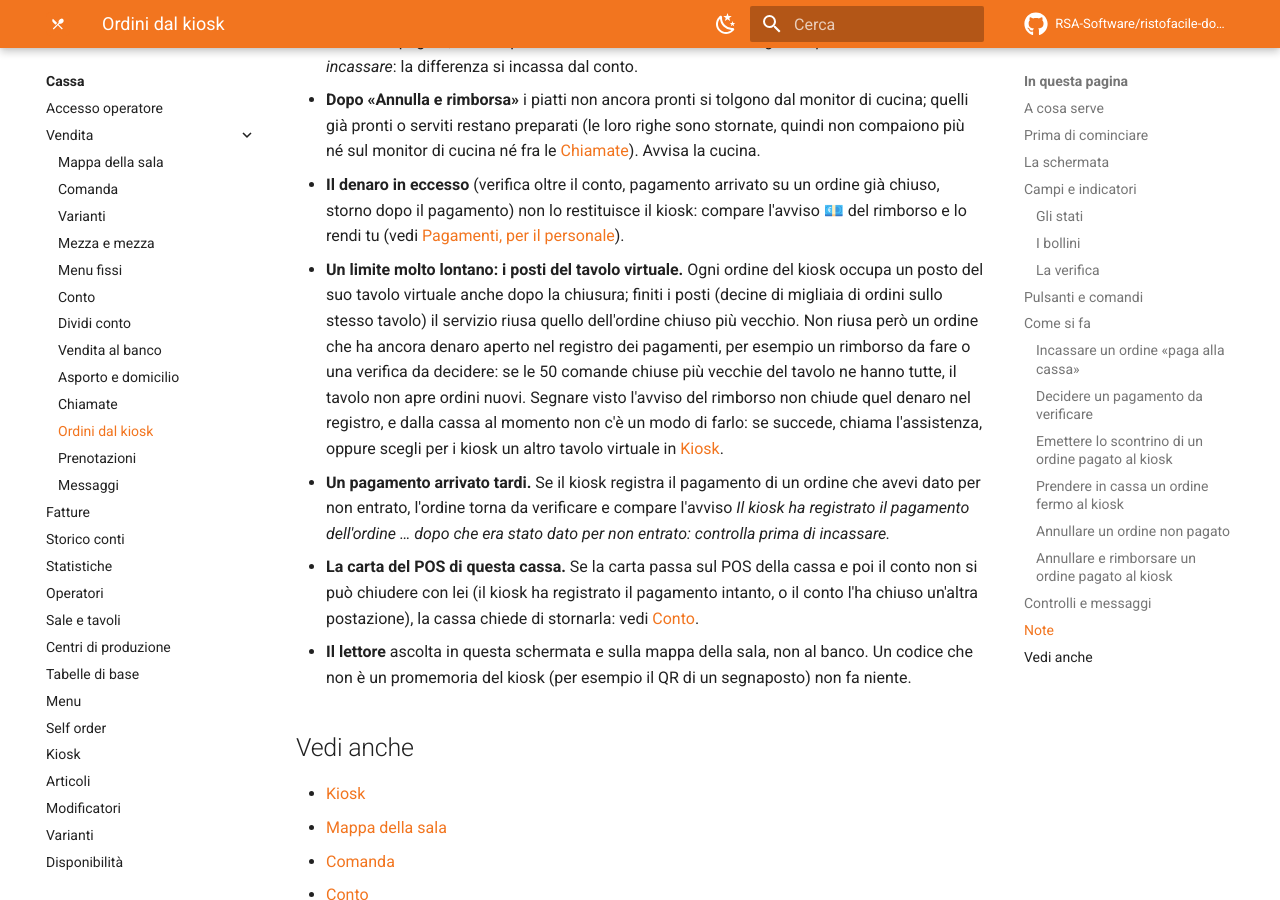
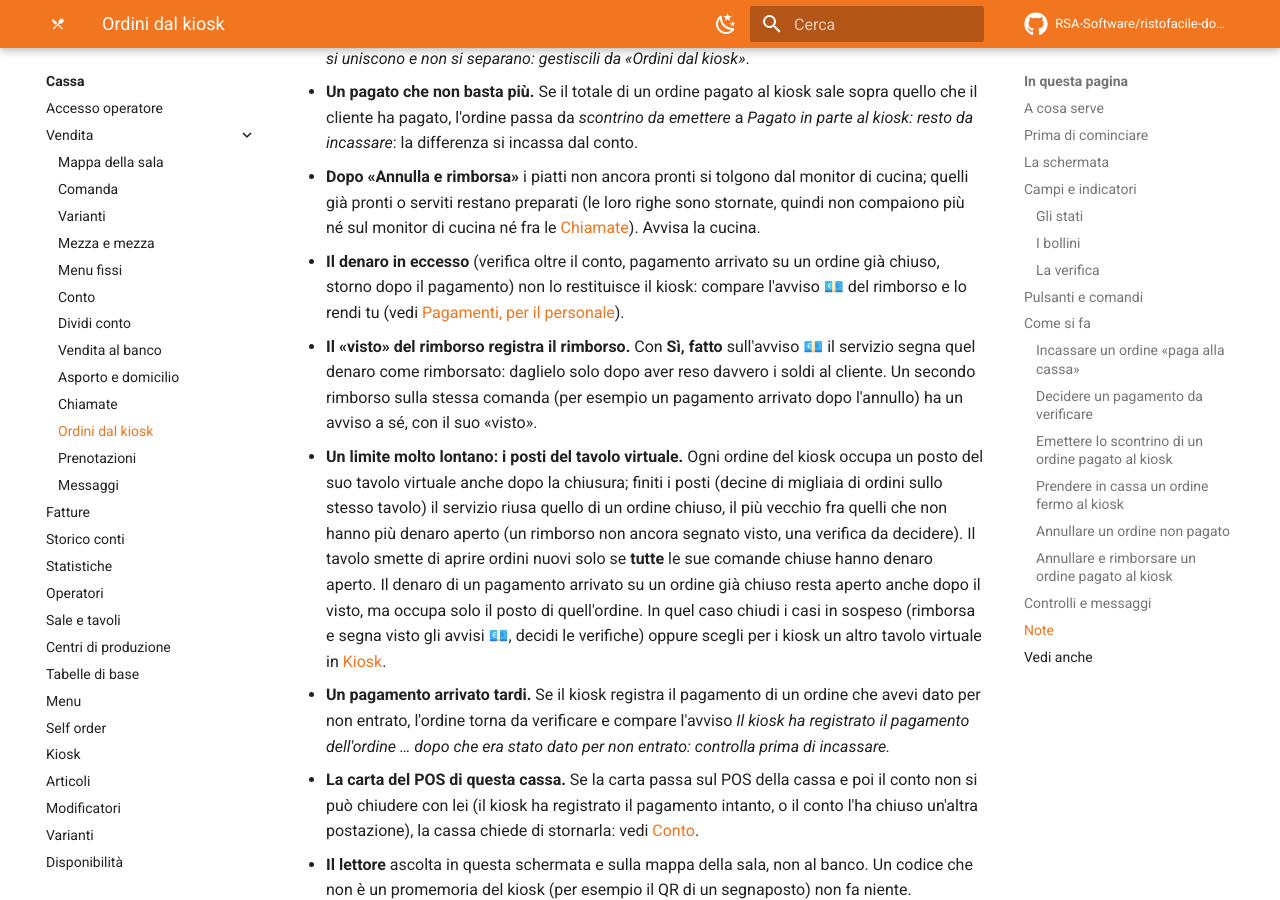
Before and after one commit to RSA-Software/ristofacile-docs, an MkDocs documentation site: the page built from docs/cassa/ordini-kiosk.md, in a window 1280 px wide and 900 px high, scrolled down 11209 px. Built offline with MkDocs 1.6.1 and Material for MkDocs 9.7.7, drawn with Linux system fonts in a browser that asks for light colours; comment, search, counter and statistics services are not loaded; some of the changed text lies outside the part shown.

Commit message:
Manuale kiosk: il visto del rimborso registra il rimborso (Piano 8)
- Ordini dal kiosk e Pagamenti: «Si', fatto» sull'avviso di rimborso
  segna il denaro come rimborsato, da dare solo dopo il rimborso vero;
  se il servizio non lo registra l'avviso resta, con i due messaggi; un
  secondo rimborso sulla stessa comanda ha un avviso a se'.
- Parcheggio: il servizio sceglie fra tutte le comande chiuse, e il
  tavolo si ferma solo se tutte hanno denaro aperto (cosa fare). Tolto
  il DA VERIFICARE del giro di prima.
- Note di aggiornamento: una cassa o un palmare di prima danno il visto
  senza la domanda.

Co-Authored-By: Claude Opus 5.5 <noreply@anthropic.com>
Claude-Session: https://claude.ai/code/session_01CChYRiEZ3sFap7HHB3wHe6

```diff
--- a/docs/cassa/ordini-kiosk.md
+++ b/docs/cassa/ordini-kiosk.md
@@ -200,7 +200,10 @@ Un ordine già in cucina non si annulla: si incassa.
    lo segni visto).* e in alto l'avviso 💶 *Ordine 4 annullato dalla cassa: rimborsa € 3,00 (pagati
    al kiosk con la carta).*
 4. Rimborsa il cliente: la carta si storna sul POS, i contanti si rendono a mano.
-5. Tocca **Visto** sull'avviso e rispondi **Sì, fatto**.
+5. **Solo dopo aver rimborsato davvero**, tocca **Visto** sull'avviso e rispondi **Sì, fatto**: il
+   servizio segna il denaro come rimborsato e l'avviso sparisce da tutte le postazioni. Se il
+   servizio non riesce a registrarlo, l'avviso resta con *Rimborso non registrato: riprova fra
+   poco. L'avviso resta: riprova con «visto».*
 
 È l'unico modo di chiudere senza documento un ordine pagato al kiosk.
 
@@ -268,15 +271,19 @@ Un ordine già in cucina non si annulla: si incassa.
 - **Il denaro in eccesso** (verifica oltre il conto, pagamento arrivato su un ordine già chiuso,
   storno dopo il pagamento) non lo restituisce il kiosk: compare l'avviso 💶 del rimborso e lo rendi
   tu (vedi [Pagamenti, per il personale](../kiosk/pagamenti.md)).
+- **Il «visto» del rimborso registra il rimborso.** Con **Sì, fatto** sull'avviso 💶 il servizio
+  segna quel denaro come rimborsato: daglielo solo dopo aver reso davvero i soldi al cliente. Un
+  secondo rimborso sulla stessa comanda (per esempio un pagamento arrivato dopo l'annullo) ha un
+  avviso a sé, con il suo «visto».
 - **Un limite molto lontano: i posti del tavolo virtuale.** Ogni ordine del kiosk occupa un posto
   del suo tavolo virtuale anche dopo la chiusura; finiti i posti (decine di migliaia di ordini sullo
-  stesso tavolo) il servizio riusa quello dell'ordine chiuso più vecchio. Non riusa però un ordine
-  che ha ancora denaro aperto nel registro dei pagamenti, per esempio un rimborso da fare o una
-  verifica da decidere: se le 50 comande chiuse più vecchie del tavolo ne hanno tutte, il tavolo non
-  apre ordini nuovi. Segnare visto l'avviso del rimborso non chiude quel denaro nel registro, e dalla
-  cassa al momento non c'è un modo di farlo: se succede, chiama l'assistenza, oppure scegli per i
-  kiosk un altro tavolo virtuale in [Kiosk](kiosk.md).
-  <!-- DA VERIFICARE: come si porta a «rimborsato» il denaro da rimborsare di un ordine del kiosk (oggi nessuna rotta o schermata lo fa: «Visto» chiude solo l'avviso), perche' il parcheggio a frazioni finite lo possa riusare? -->
+  stesso tavolo) il servizio riusa quello di un ordine chiuso, il più vecchio fra quelli che non
+  hanno più denaro aperto (un rimborso non ancora segnato visto, una verifica da decidere). Il
+  tavolo smette di aprire ordini nuovi solo se **tutte** le sue comande chiuse hanno denaro aperto.
+  Il denaro di un pagamento arrivato su un ordine già chiuso resta aperto anche dopo il visto, ma
+  occupa solo il posto di quell'ordine.
+  In quel caso chiudi i casi in sospeso (rimborsa e segna visto gli avvisi 💶, decidi le verifiche)
+  oppure scegli per i kiosk un altro tavolo virtuale in [Kiosk](kiosk.md).
 - **Un pagamento arrivato tardi.** Se il kiosk registra il pagamento di un ordine che avevi dato per
   non entrato, l'ordine torna da verificare e compare l'avviso *Il kiosk ha registrato il pagamento
   dell'ordine … dopo che era stato dato per non entrato: controlla prima di incassare.*
```
Also changed, not shown: DOMANDE-APERTE.md (+2 -8 lines), docs/appendici/messaggi.md (+3 -1 lines), docs/kiosk/installazione.md (+3 -1 lines), docs/kiosk/pagamenti.md (+7 -1 lines).
